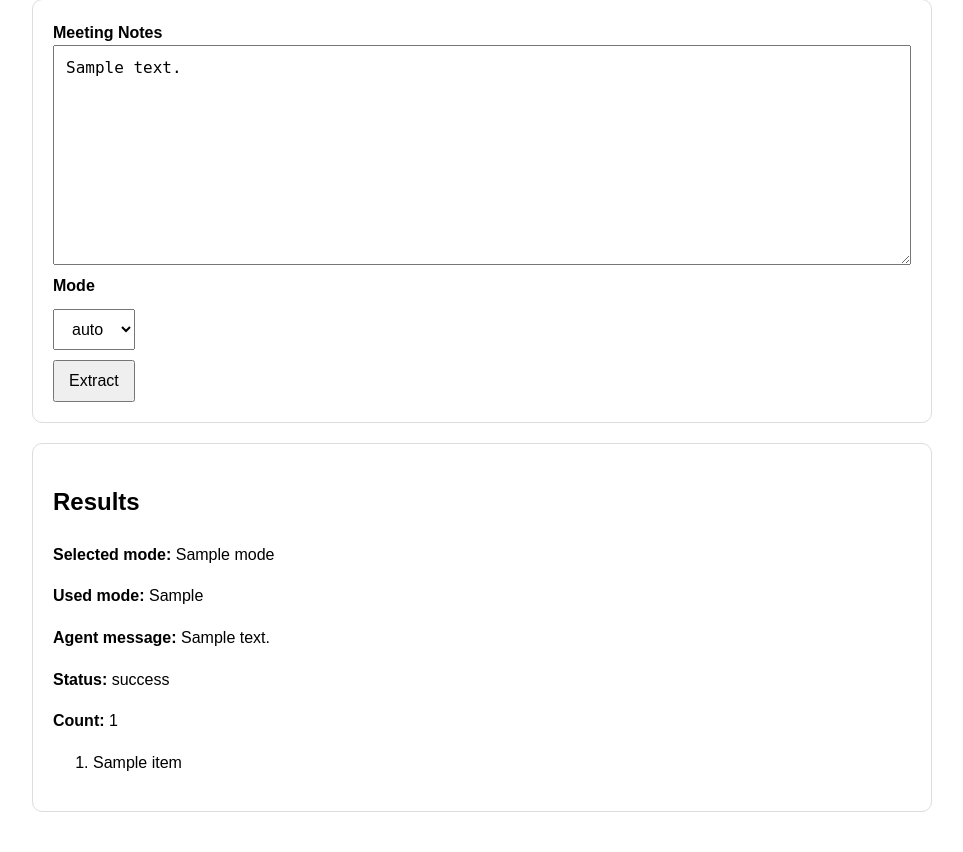
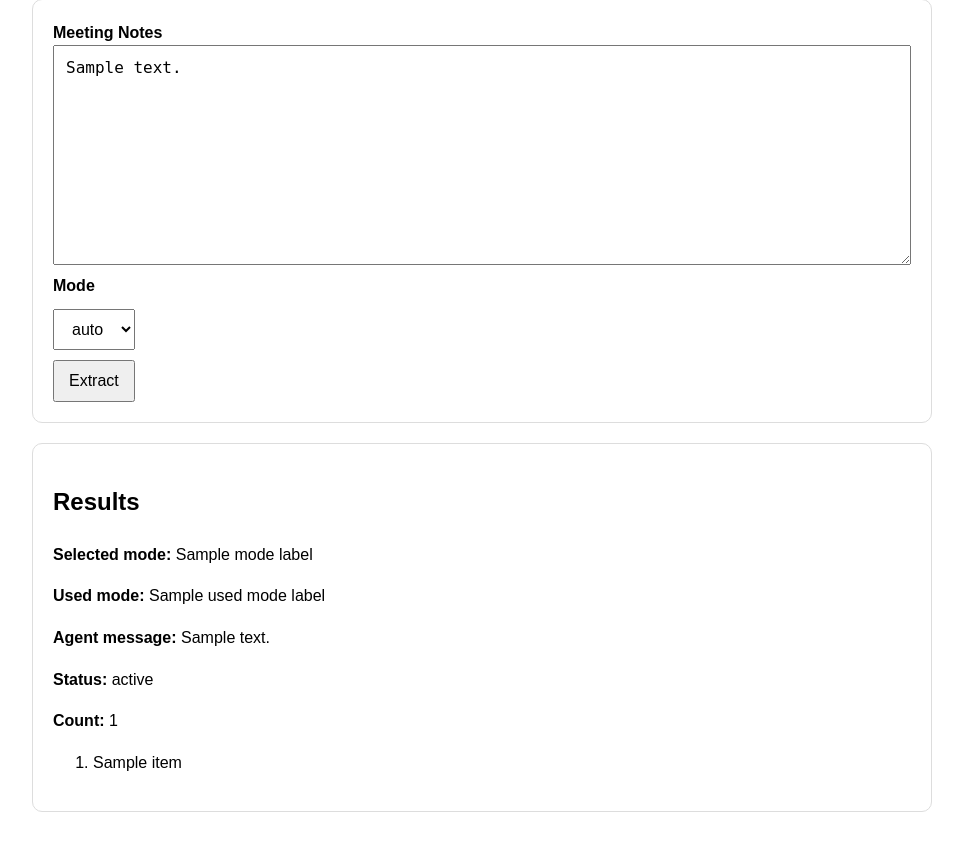
Before and after one commit to jameshunggg-glitch/CS146S_learning, a FastAPI app: template week 2/templates/index.html in a window 1280 px wide. Shown: the part 154-1006 px from the top of the page, without its empty margins (158-1121 px from the left). Run offline with FastAPI, Linux system fonts and the light colour scheme; the template is opened without the code that fills it: most values are stand-ins (such as "Sample title", 1, 10 or a date in 2020).

Commit message:
optimize the text on the UI

```diff
--- a/testing_notes.txt
+++ b/testing_notes.txt
@@ -8,3 +8,7 @@ Tomorrow we should probably clean up the login flow, and someone ought to update
 
 # ex3
 Team A have to update RL526 mark down, and Team B write down tutorial. Boss chill every day.
+
+# ex4
+TODO: fix login bug
+- update README
--- a/week 2/agent.py
+++ b/week 2/agent.py
@@ -8,7 +8,7 @@ def run_agent(notes: str, mode: str = "auto"):
             "items": items,
             "requested_mode": "rule",
             "used_mode": "rule",
-            "message": "Rule mode was used as requested.",
+            "message": "Rule-based mode was used as requested.",
         }
 
     elif mode == "llm":
@@ -28,7 +28,7 @@ def run_agent(notes: str, mode: str = "auto"):
                 "items": rule_items,
                 "requested_mode": "auto",
                 "used_mode": "rule",
-                "message": "Auto mode used rule directly.",
+                "message": "Auto mode used Rule-based directly.",
             }
 
         llm_items = extract_action_items_llm(notes)
@@ -36,7 +36,7 @@ def run_agent(notes: str, mode: str = "auto"):
             "items": llm_items,
             "requested_mode": "auto",
             "used_mode": "llm",
-            "message": "Auto mode tried rule first, then fell back to llm.",
+            "message": "Auto mode tried Rule-based first, then fell back to LLM.",
         }
 
     else:
--- a/week 2/app.py
+++ b/week 2/app.py
@@ -5,9 +5,28 @@ from pydantic import BaseModel
 
 from agent import run_agent
 
+def format_mode_label(mode: str) -> str:
+    labels = {
+        "rule": "Rule-based",
+        "llm": "LLM",
+        "auto": "Auto",
+        "-": "-",
+    }
+    return labels.get(mode, mode)
+
+
+def format_status_label(status: str) -> str:
+    labels = {
+        "idle": "Idle",
+        "success": "Success",
+        "no_items": "No items found",
+        "error": "Error",
+    }
+    return labels.get(status, status)
 
 app = FastAPI()
 templates = Jinja2Templates(directory="templates")
+
 
 
 class ExtractRequest(BaseModel):
@@ -26,9 +45,12 @@ def home(request: Request):
             "notes": "",
             "mode": "auto",
             "used_mode": "-",
+            "mode_label": "Auto",
+            "used_mode_label": "-",
             "agent_message": "No extraction has been run yet.",
             "count": 0,
             "status": "idle",
+            "status_label": "Idle",
             "error": "",
         },
     )
@@ -53,6 +75,10 @@ def extract_action_items_web(
         else:
             status = "no_items"
 
+        mode_label = format_mode_label(requested_mode)
+        used_mode_label = format_mode_label(used_mode)
+        status_label = format_status_label(status)
+
         return templates.TemplateResponse(
             request=request,
             name="index.html",
@@ -62,9 +88,12 @@ def extract_action_items_web(
                 "notes": notes,
                 "mode": requested_mode,
                 "used_mode": used_mode,
+                "mode_label": mode_label,
+                "used_mode_label": used_mode_label,
                 "agent_message": agent_message,
                 "count": len(items),
                 "status": status,
+                "status_label": status_label,
                 "error": "",
             },
         )
@@ -81,6 +110,7 @@ def extract_action_items_web(
                 "agent_message": "The agent could not complete the extraction.",
                 "count": 0,
                 "status": "error",
+                "status_label": status_label,
                 "error": str(e),
             },
         )
--- a/week 2/templates/index.html
+++ b/week 2/templates/index.html
@@ -73,10 +73,10 @@
     <div class="card">
         <h2>Results</h2>
 
-        <p><strong>Selected mode:</strong> {{ mode }}</p>
-        <p><strong>Used mode:</strong> {{ used_mode }}</p>
+        <p><strong>Selected mode:</strong> {{ mode_label }}</p>
+        <p><strong>Used mode:</strong> {{ used_mode_label }}</p>
         <p><strong>Agent message:</strong> {{ agent_message }}</p>
-        <p><strong>Status:</strong> {{ status }}</p>
+        <p><strong>Status:</strong> {{ status_label }}</p>
         <p><strong>Count:</strong> {{ count }}</p>
 
         {% if error %}
```
